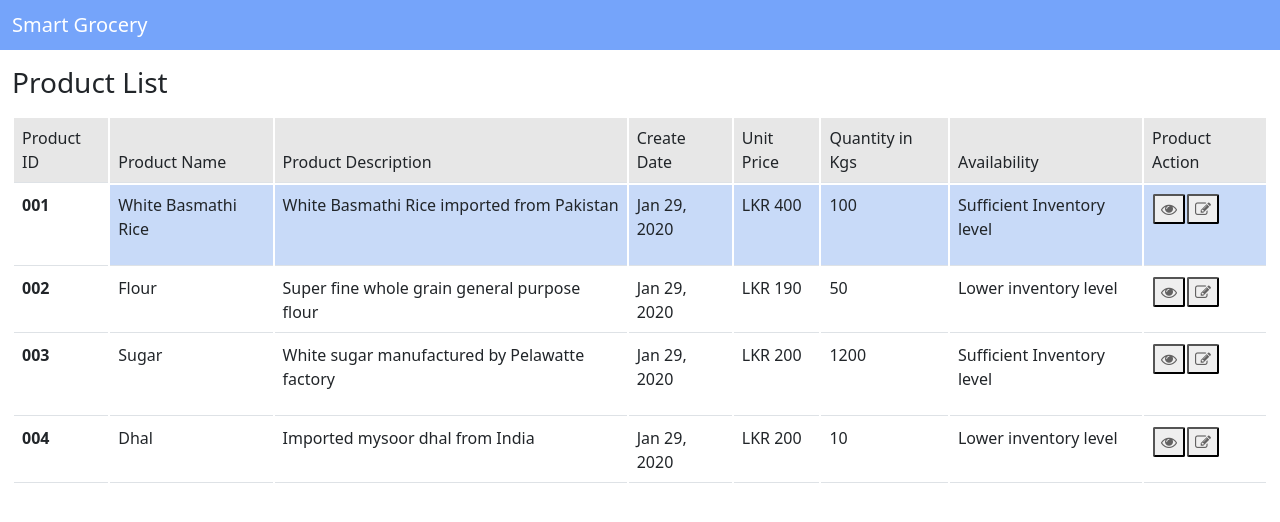
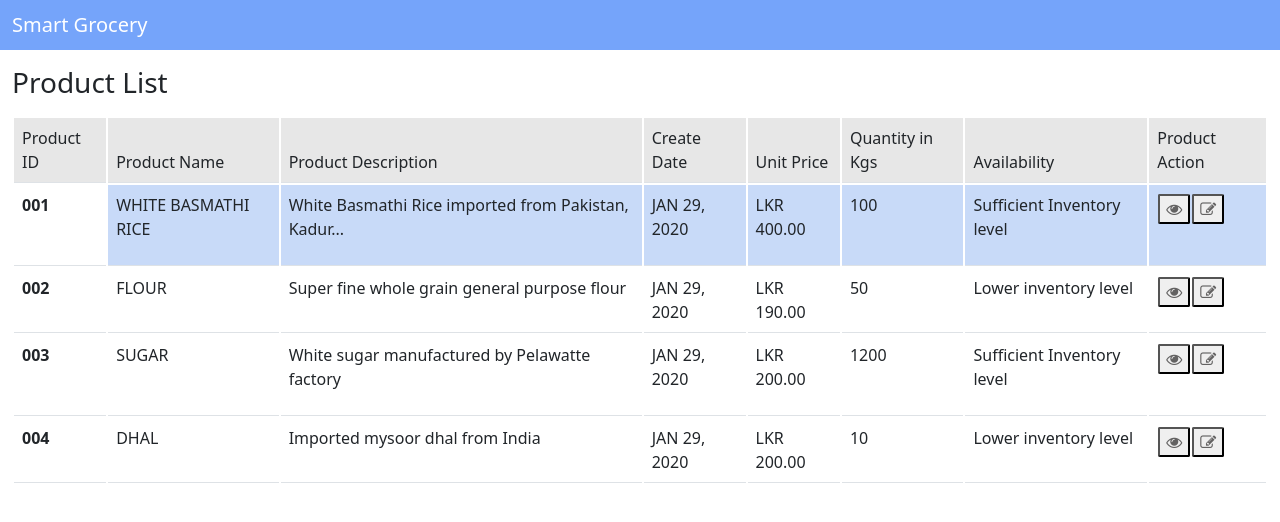
Before and after one commit to Damitha-t/Damitha-t.github.io, an Angular app in the folder smart_grocery_2.0/: page / in a window 1280 px wide. Shown: the top 522 px of the page. Built offline with nearby package versions, Linux system fonts and the light colour scheme.

Commit message:
4.10 part two

```diff
--- a/smart_grocery_2.0/src/app/app.module.ts
+++ b/smart_grocery_2.0/src/app/app.module.ts
@@ -4,11 +4,13 @@ import { BrowserModule } from '@angular/platform-browser';
 import { AppRoutingModule } from './app-routing.module';
 import { AppComponent } from './app.component';
 import { ProductsComponent } from './components/products/products.component';
+import { ContentLimiterPipe } from './content-limiter.pipe';
 
 @NgModule({
   declarations: [
     AppComponent,
-    ProductsComponent
+    ProductsComponent,
+    ContentLimiterPipe
   ],
   imports: [
     BrowserModule,
--- a/smart_grocery_2.0/src/app/components/products/products.component.html
+++ b/smart_grocery_2.0/src/app/components/products/products.component.html
@@ -20,10 +20,10 @@
                 <tbody>
                     <tr *ngFor = 'let product of products let i = index' (click)="selectProduct(i)" [ngClass]="rowIndex == i ? 'active' : ''">
                         <th scope="row">{{product.productId}}</th>
-                        <td>{{product.productName}}</td>
-                        <td>{{product.productDescription}}</td>
-                        <td>{{product.createdDate}}</td>
-                        <td>{{product.unitPrice}}</td>
+                        <td>{{product.productName | uppercase}}</td>
+                        <td>{{product.productDescription | contentLimiter}}</td>
+                        <td>{{product.createdDate | date | uppercase}}</td>
+                        <td>{{product.unitPrice | currency: 'LKR '}}</td>
                         <td>{{product.quantity}}</td>
                         <td>
                             <p *ngIf = 'product.quantity <= 50'>Lower inventory level</p>
--- a/smart_grocery_2.0/src/app/components/products/products.component.ts
+++ b/smart_grocery_2.0/src/app/components/products/products.component.ts
@@ -21,15 +21,15 @@ export class ProductsComponent {
     'productId' : '001',
     'productName' : 'White Basmathi Rice',
     'createdDate' : 'Jan 29, 2020',
-    'unitPrice' : 'LKR 400',
+    'unitPrice' : '400',
     'quantity' : 100,
-    'productDescription' : 'White Basmathi Rice imported from Pakistan'
+    'productDescription' : 'White Basmathi Rice imported from Pakistan, Kaduruwanage Damitha Thinushka Gamage'
   },
   {
     'productId' : '002',
     'productName' : 'Flour',
     'createdDate' : 'Jan 29, 2020',
-    'unitPrice' : 'LKR 190',
+    'unitPrice' : '190',
     'quantity' : 50,
     'productDescription' : 'Super fine whole grain general purpose flour'
   },
@@ -37,7 +37,7 @@ export class ProductsComponent {
     'productId' : '003',
     'productName' : 'Sugar',
     'createdDate' : 'Jan 29, 2020',
-    'unitPrice' : 'LKR 200',
+    'unitPrice' : '200',
     'quantity' : 1200,
     'productDescription' : 'White sugar manufactured by Pelawatte factory'
   },
@@ -45,7 +45,7 @@ export class ProductsComponent {
     'productId' : '004',
     'productName' : 'Dhal',
     'createdDate' : 'Jan 29, 2020',
-    'unitPrice' : 'LKR 200',
+    'unitPrice' : '200',
     'quantity' : 10,
     'productDescription' : 'Imported mysoor dhal from India'
   }
--- /dev/null
+++ b/smart_grocery_2.0/src/app/content-limiter.pipe.ts
@@ -0,0 +1,16 @@
+import { Pipe, PipeTransform } from '@angular/core';
+import { __values } from 'tslib';
+
+@Pipe({
+  name: 'contentLimiter'
+})
+export class ContentLimiterPipe implements PipeTransform {
+
+  transform(value: string): string {
+    if(value.length > 50) {
+      return value.substring(0,49) + '...';
+    }
+    return value;
+  }
+
+}
```
Also changed, not shown: 1 other file (tests, documents, lock files or other folders).
